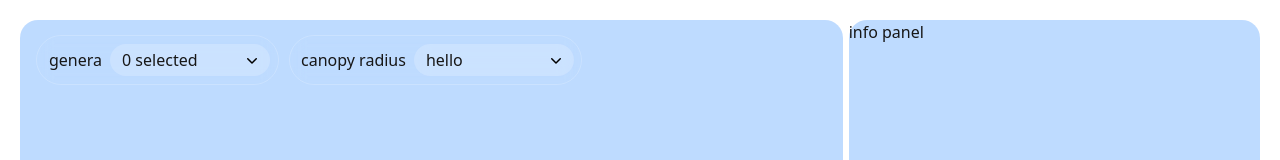
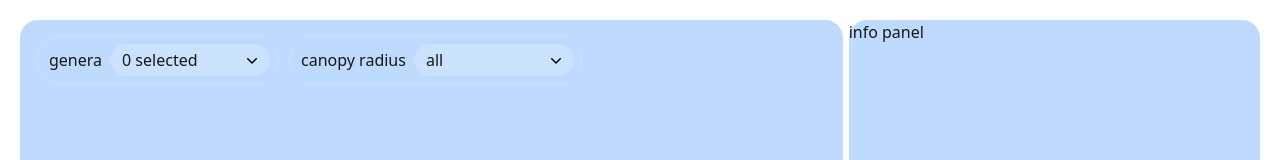
Before and after one commit to comp4020-agentic-coding-studio/comp4020-final-nikhilagurusinghe, a Next.js app in the folder anu-tree-database/: page / in a window 1280 px wide. Shown: the top 160 px of the page. Built offline with nearby package versions, Linux system fonts and the light colour scheme.

Commit message:
slider mostly done

```diff
--- a/anu-tree-database/src/app/components/filter/slider-dropdown.tsx
+++ b/anu-tree-database/src/app/components/filter/slider-dropdown.tsx
@@ -37,6 +37,16 @@ export default function SliderDropdown({
     sliderValues.startValue === sliderMin &&
     sliderValues.endValue === sliderMax;
 
+  let filterDescription: string = `${sliderValues.startValue}m to ${sliderValues.endValue}m`;
+
+  if (isSliderDefault) {
+    filterDescription = "all";
+  } else if (sliderValues.startValue === sliderMin) {
+    filterDescription = `≤ ${sliderValues.endValue}m`;
+  } else if (sliderValues.endValue === sliderMax) {
+    filterDescription = `≥ ${sliderValues.startValue}m`
+  }
+
   return (
     <div className="relative h-12.5 px-2 py-2">
       <div
@@ -54,7 +64,7 @@ export default function SliderDropdown({
           className="relative w-40 text-left rounded-full py-1 h-full pl-3 pr-8 bg-white/20 backdrop-blur-sm cursor-pointer"
           onClick={() => setIsOpen((prevIsOpen) => !prevIsOpen)}
         >
-          hello
+          {filterDescription}
           <div className="absolute top-[50%] -translate-y-1/2 right-2 cursor-pointer py-2">
             <DownArrow
               height={20}
```
